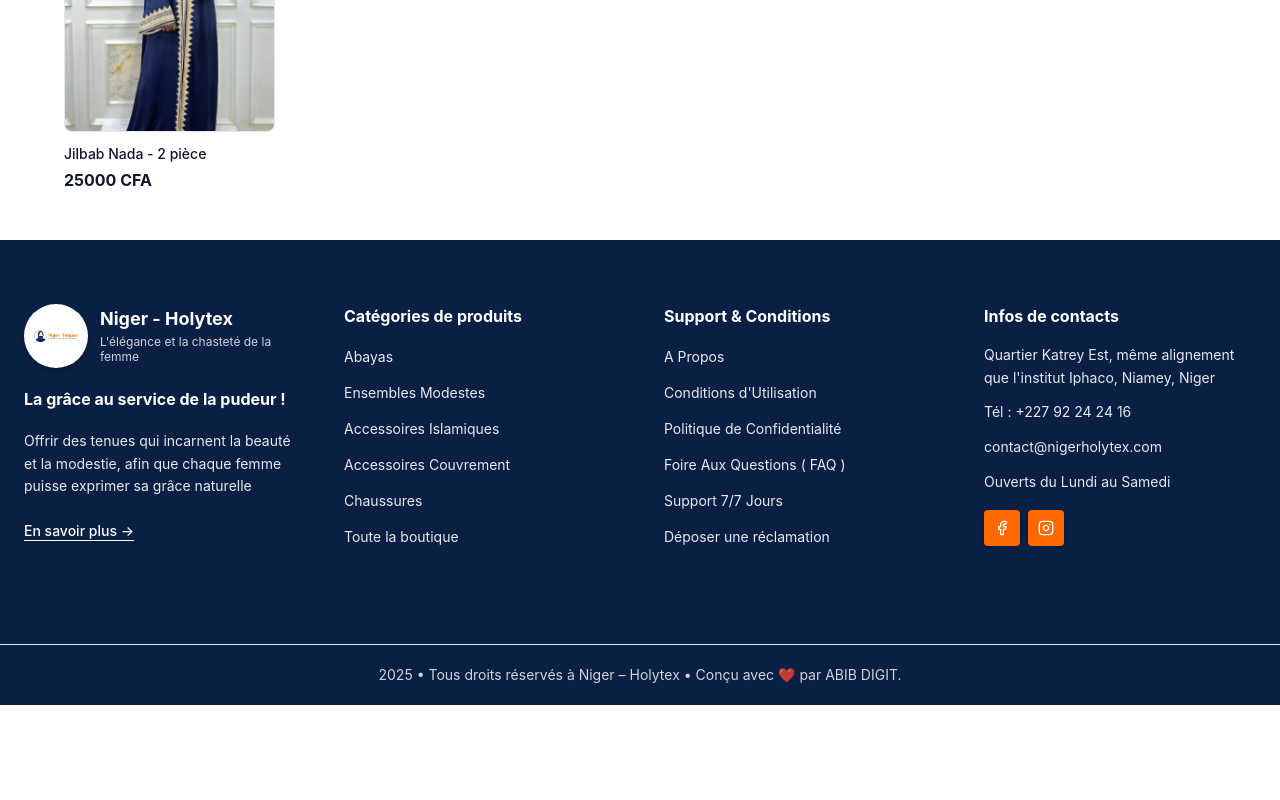
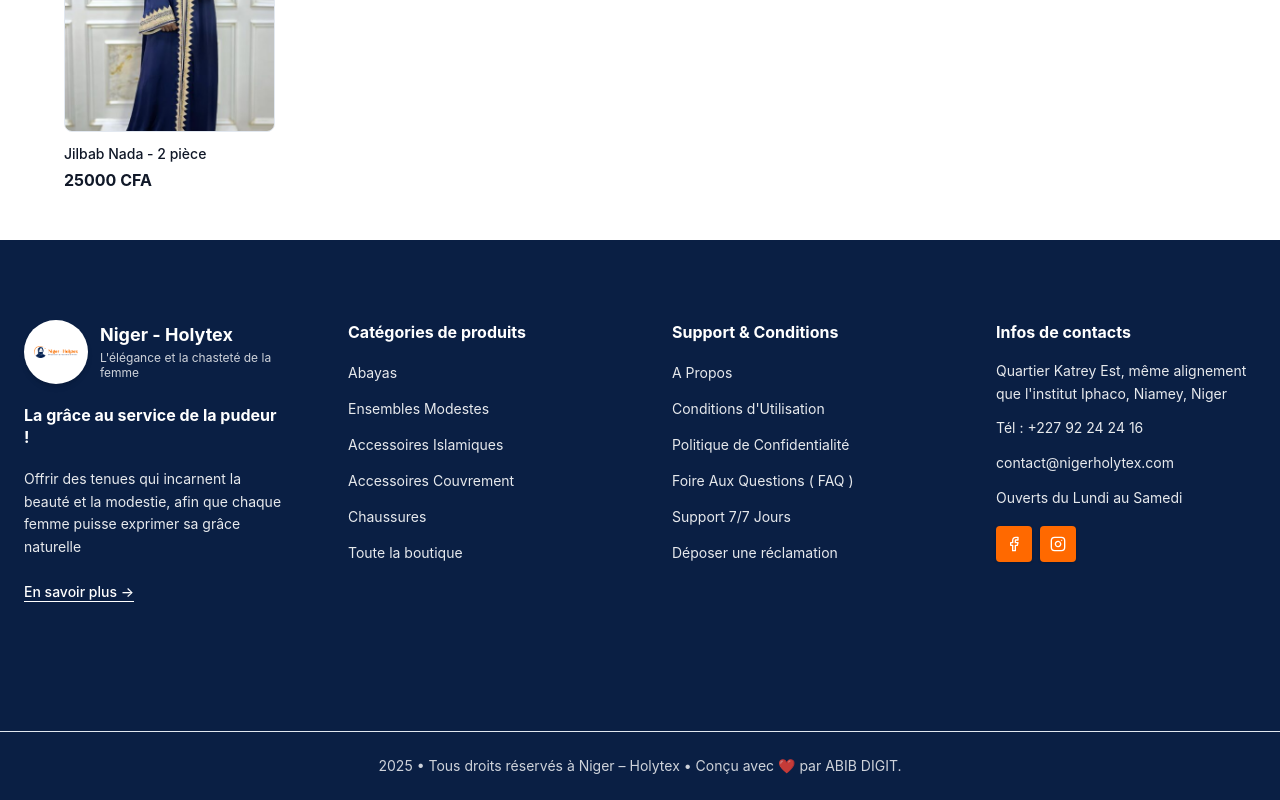
Before and after one commit to abdourrazak/niger-holytex-clone, a Next.js app: page / in a window 1280 px wide. Shown: the part 4448-5248 px from the top of the page. Before the commit the page ends 5153 px from the top, so only its background shows below. Built offline with nearby package versions, Linux system fonts and the light colour scheme; no server answers; the database is empty.

Commit message:
📏 Further increase Footer height: py-16→py-20, larger gaps & spacing

```diff
--- a/src/components/layout/Footer.tsx
+++ b/src/components/layout/Footer.tsx
@@ -5,8 +5,8 @@
 export function Footer() {
   return (
     <footer className="bg-[#0A1F44] text-white">
-      <div className="container mx-auto px-6 py-16 max-w-7xl">
-        <div className="grid grid-cols-1 md:grid-cols-2 lg:grid-cols-4 gap-10 lg:gap-12">
+      <div className="container mx-auto px-6 py-20 max-w-7xl">
+        <div className="grid grid-cols-1 md:grid-cols-2 lg:grid-cols-4 gap-12 lg:gap-16">
           {/* Brand Section */}
           <div className="space-y-5">
             <div className="flex items-start gap-3">
@@ -154,8 +154,8 @@
       </div>
 
       {/* Bottom Bar */}
-      <div className="border-t border-white/20 mt-8">
-        <div className="container mx-auto px-6 py-5 max-w-7xl">
+      <div className="border-t border-white/20 mt-12">
+        <div className="container mx-auto px-6 py-6 max-w-7xl">
           <p className="text-center text-sm text-white/80 font-normal">
             2025 • Tous droits réservés à Niger – Holytex • Conçu avec ❤️ par ABIB DIGIT.
           </p>
```
